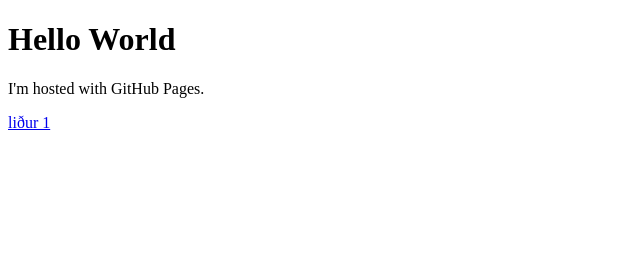
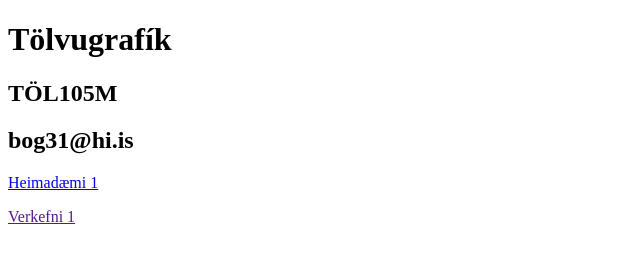
Before and after one commit to bogigudmunds/bogigudmunds.github.io, a plain HTML site: page index.html in a window 1280 px wide. Shown: the whole page, without its empty margins (0-640 px from the left). Drawn offline with Linux system fonts and the light colour scheme.

Commit message:
index lagað

```diff
--- a/index.html
+++ b/index.html
@@ -1,8 +1,16 @@
 <!DOCTYPE html>
-<html>
+<html lang="en">
+<head>
+    <meta charset="UTF-8">
+    <meta name="viewport" content="width=device-width, initial-scale=1.0">
+    <title>Document</title>
+</head>
 <body>
-<h1>Hello World</h1>
-<p>I'm hosted with GitHub Pages.</p>
-<a href="2D Sierpinski Gasket.html">liður 1</a>
+<h1>Tölvugrafík</h1>
+<h2>TÖL105M</h2>
+<h2>bog31@hi.is</h2>
+<a href="2D Sierpinski Gasket.html">Heimadæmi 1</a>
+<p></p>
+<a href="">Verkefni 1</a>
 </body>
 </html>
```
